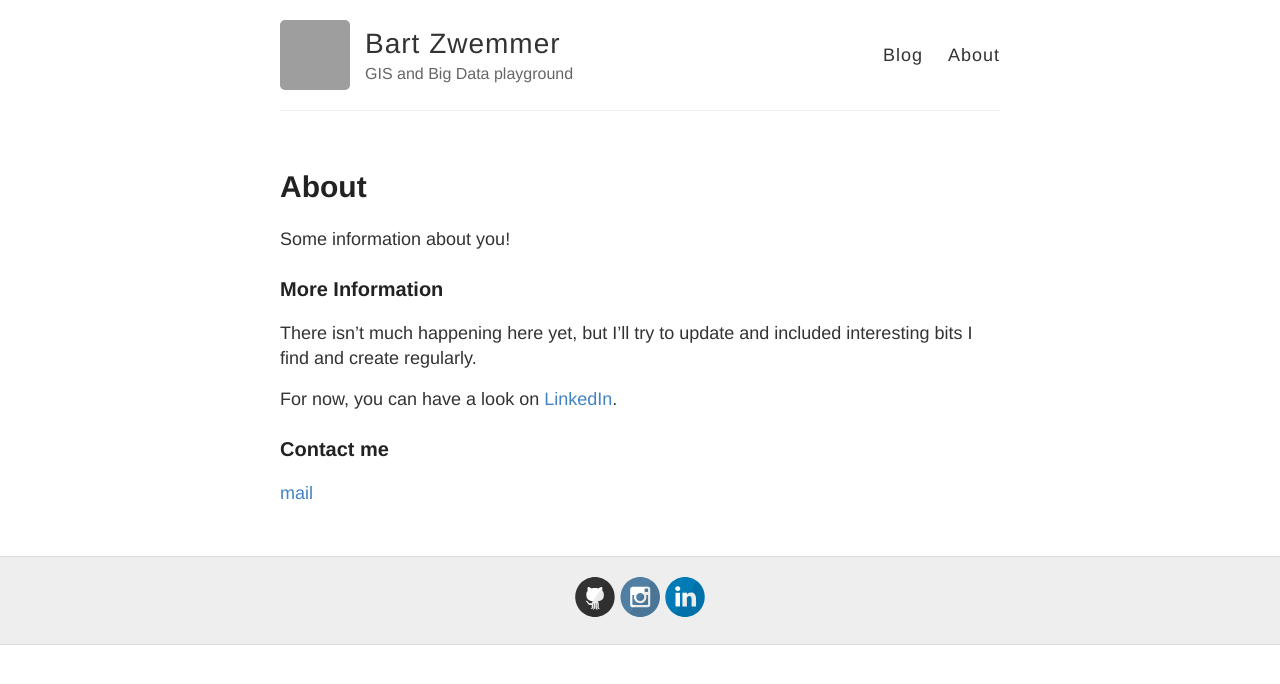
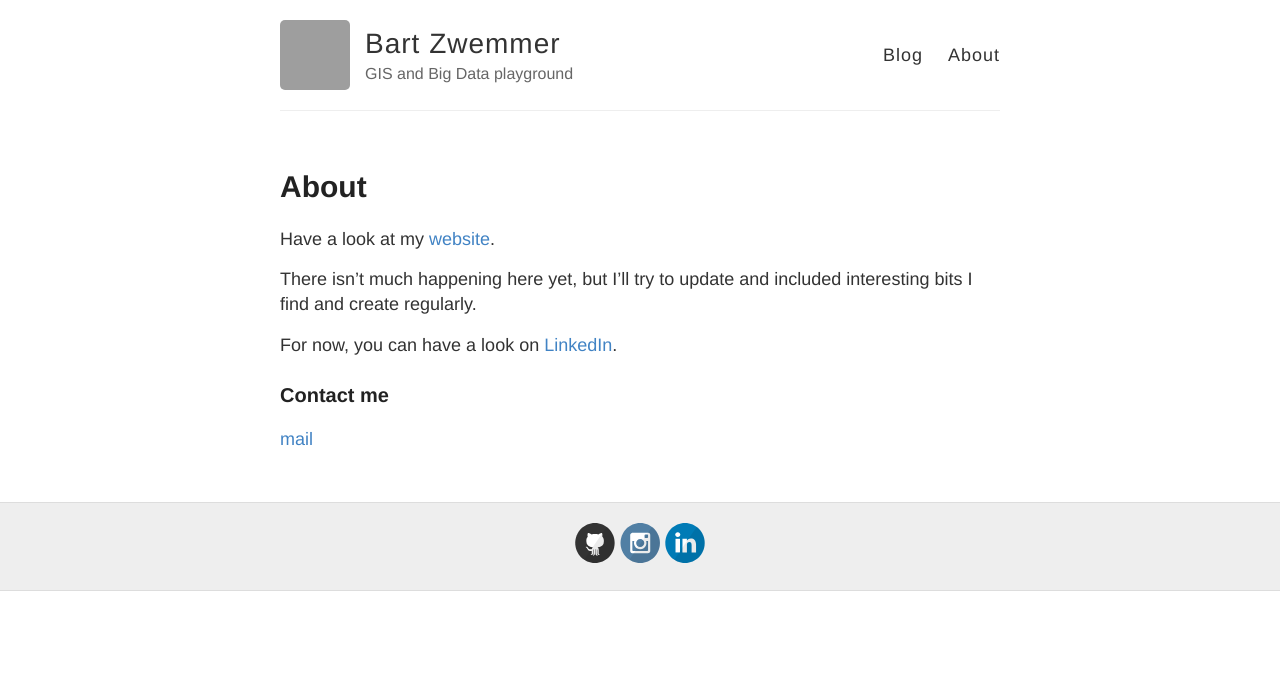
Before and after one commit to bartzwemmer/bartzwemmer.github.io, a Jekyll site: the page built from about.md, in a window 1280 px wide. Shown: the top 684 px of the page. Built offline with Jekyll 4.4.1, drawn with Linux system fonts in a browser that asks for light colours; grey boxes are pictures that could not be loaded.

Commit message:
Update about.md
New links

```diff
--- a/about.md
+++ b/about.md
@@ -3,10 +3,7 @@
 title: About
 permalink: /about/
 ---
-
-Some information about you!
-
-### More Information
+Have a look at my [website](https://onegiantleap.dev).
 
 There isn't much happening here yet, but I'll try to update and included interesting bits I find and create regularly.
 
@@ -14,4 +11,4 @@
 
 ### Contact me
 
-[mail](mailto:bart@gisspecialisten.nl)
+[mail](mailto:bart@onegiantleap.dev)
```
